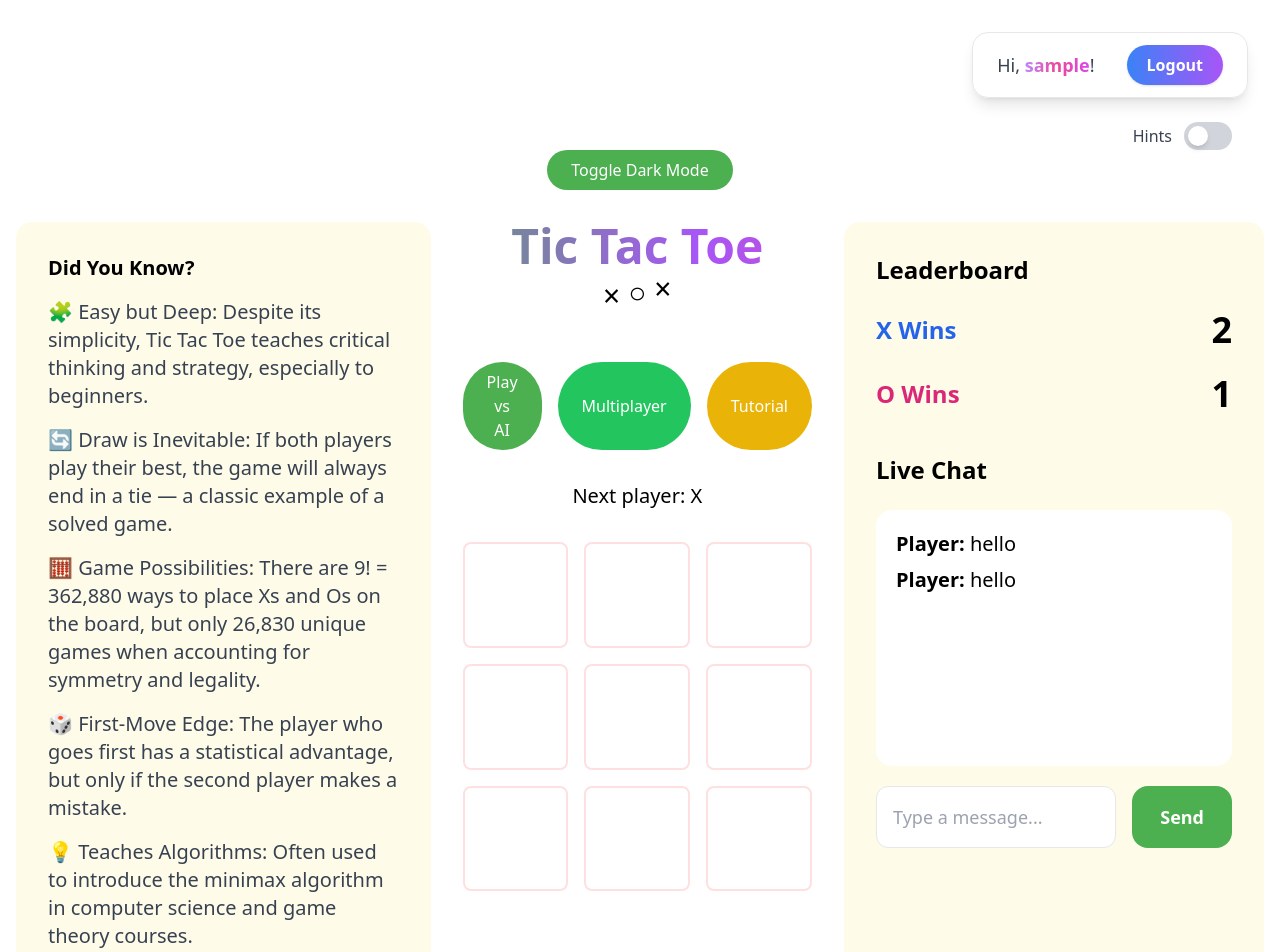
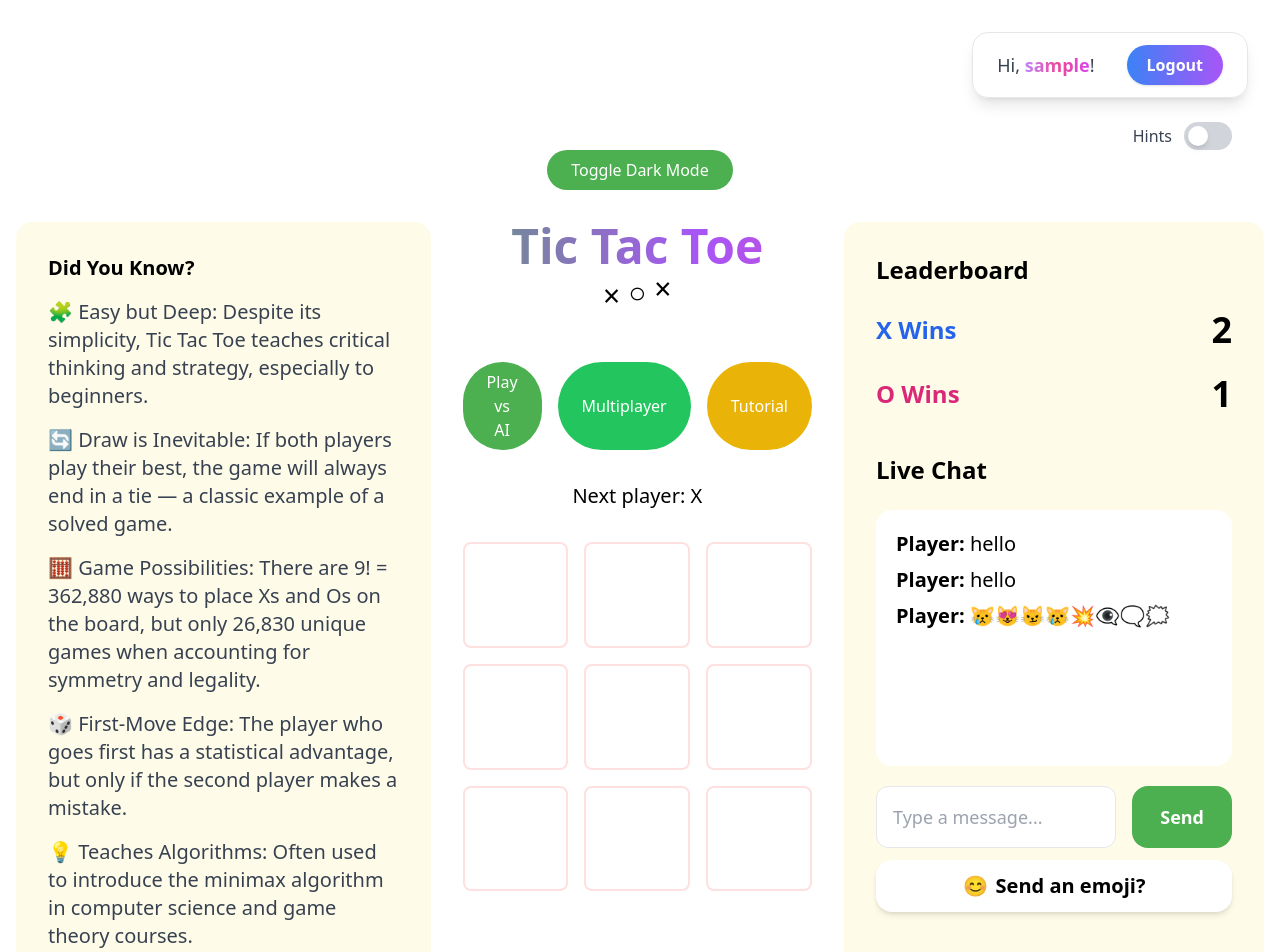
Before and after one commit to chakriyed/agile_tictactoe, a Next.js app: page / in a window 1280 px wide. Shown: the top 952 px of the page. Built offline with nearby package versions, Linux system fonts and the light colour scheme; sample sign-in values are in the browser's storage.

Commit message:
emoji added in chat

```diff
--- a/app/api/chat.json
+++ b/app/api/chat.json
@@ -1 +1 @@
-[{"id":1,"content":"hello","createdAt":"2025-04-20T16:09:47.638Z"},{"id":2,"content":"hello","createdAt":"2025-04-20T16:09:54.407Z"}]
+[{"id":1,"content":"hello","createdAt":"2025-04-20T16:09:47.638Z"},{"id":2,"content":"hello","createdAt":"2025-04-20T16:09:54.407Z"},{"id":3,"content":"😿😻😼😿💥👁️‍🗨️🗨️🗯️","createdAt":"2025-04-20T16:29:13.937Z"}]
--- a/app/components/Sidebar.tsx
+++ b/app/components/Sidebar.tsx
@@ -1,6 +1,7 @@
 'use client';
 
 import { useState, useEffect, useRef } from 'react';
+import EmojiPicker from 'emoji-picker-react';
 
 
 interface SidebarProps {
@@ -25,6 +26,7 @@ export default function Sidebar({ position }: SidebarProps) {
   const [messages, setMessages] = useState<Message[]>([]);
   const [newMessage, setNewMessage] = useState('');
   const [leaderboard, setLeaderboard] = useState<LeaderboardEntry[]>([]);
+  const [showEmojiPicker, setShowEmojiPicker] = useState(false);
   const [leaderboardLoading, setLeaderboardLoading] = useState(true);
   const [isLoading, setIsLoading] = useState(false);
   const [chatError, setChatError] = useState<string | null>(null);
@@ -190,6 +192,7 @@ export default function Sidebar({ position }: SidebarProps) {
               <p className="text-gray-500 text-sm">No messages yet</p>
             )}
           </div>
+
           <form onSubmit={handleSendMessage} className="flex gap-4 w-full mt-2">
             <input
               type="text"
@@ -207,6 +210,27 @@ export default function Sidebar({ position }: SidebarProps) {
               Send
             </button>
           </form>
+          {/* Emoji Picker Toggle and Picker BELOW input */}
+          <div className="w-full mt-3">
+            <button
+              type="button"
+              className="w-full flex items-center justify-center gap-2 px-6 py-3 rounded-2xl bg-white dark:bg-gray-700 text-xl font-sans font-semibold shadow-md mb-2 transition hover:bg-yellow-100 dark:hover:bg-gray-600 focus:outline-none focus:ring-2 focus:ring-primary"
+              onClick={() => setShowEmojiPicker((v) => !v)}
+            >
+              <span role="img" aria-label="emoji">😊</span>
+              <span>{showEmojiPicker ? 'Close Emoji Picker' : 'Send an emoji?'}</span>
+            </button>
+            {showEmojiPicker && (
+              <div className="w-full max-w-full mt-2">
+                <EmojiPicker
+                  onEmojiClick={(emojiData) => setNewMessage((msg) => msg + emojiData.emoji)}
+                  height={350}
+                  width="100%"
+                  style={{ width: '100%' }}
+                />
+              </div>
+            )}
+          </div>
         </div>
       </div>
     </>
--- a/package.json
+++ b/package.json
@@ -15,6 +15,7 @@
     "autoprefixer": "^10.4.0",
     "bcrypt": "^5.1.1",
     "bcryptjs": "^3.0.2",
+    "emoji-picker-react": "^4.12.2",
     "framer-motion": "^12.7.4",
     "next": "^14.0.0",
     "next-auth": "^4.24.11",
```
Also changed, not shown: 1 other file (tests, documents, lock files or other folders).
